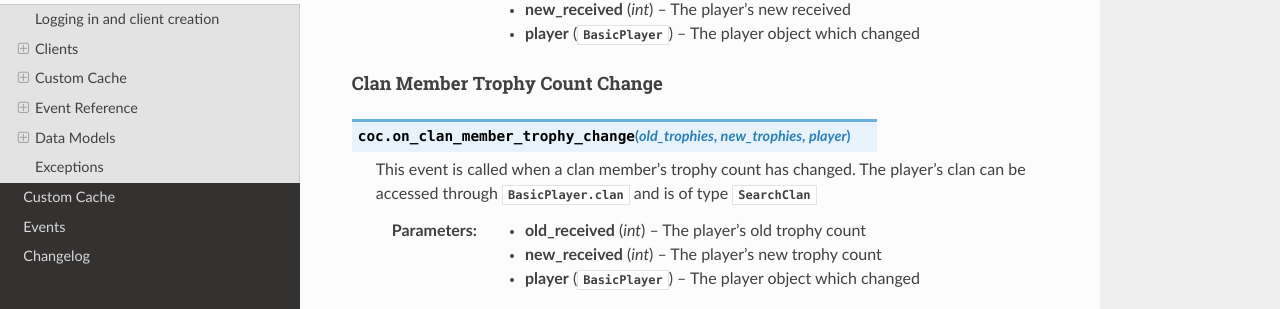
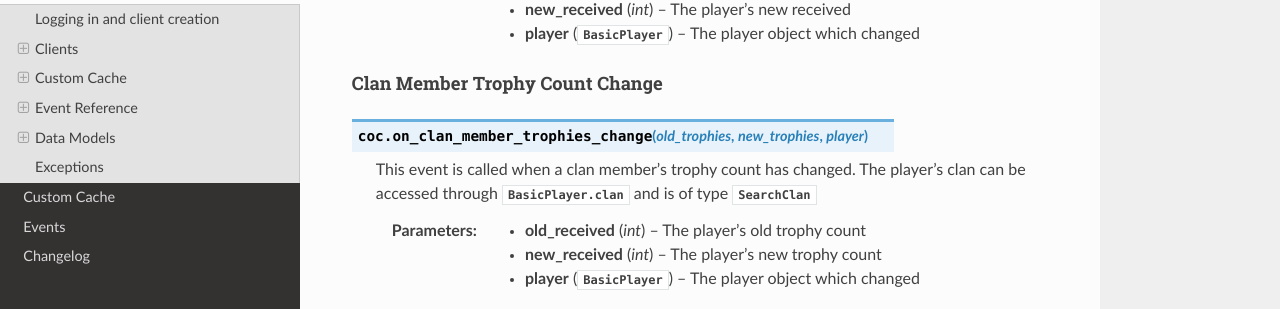
Before and after one commit to mathsman5133/coc.py, a Sphinx documentation site: the page built from docs/api.rst, in a window 1280 px wide and 1400 px high, scrolled down 5816 px. Shown: the part 132-441 px from the top of the window. Built offline with Sphinx 7.4.7 and the Read the Docs theme 2.0.0, drawn with Linux system fonts in a browser that asks for light colours.

Commit message:
Few inconsistencies in docs for events

```diff
--- a/docs/api.rst
+++ b/docs/api.rst
@@ -350,12 +350,12 @@ Clan Member Received
     :param player: The player object which changed
     :type player: :class:`BasicPlayer`
 
-.. _on_clan_member_trophy_change:
+.. _on_clan_member_trophies_change:
 
 Clan Member Trophy Count Change
 ^^^^^^^^^^^^^^^^^^^^^^^^^^^^^^^^
 
-.. py:function:: on_clan_member_trophy_change(old_trophies, new_trophies, player)
+.. py:function:: on_clan_member_trophies_change(old_trophies, new_trophies, player)
 
     This event is called when a clan member's trophy count has changed.
     The player's clan can be accessed through :attr:`BasicPlayer.clan` and is of type :class:`SearchClan`
--- a/docs/events.rst
+++ b/docs/events.rst
@@ -59,9 +59,9 @@ These are enumerated below, with their appropriate group:
 +----------------------------------------------+-------------------------------------+
 | :ref:`on_clan_member_received`               | :ref:`clan_event_group`             |
 +----------------------------------------------+-------------------------------------+
-| :ref:`on_clan_member_trophy_change`          | :ref:`clan_event_group`             |
+| :ref:`on_clan_member_trophies_change`        | :ref:`clan_event_group`             |
 +----------------------------------------------+-------------------------------------+
-| :ref:`on_clan_member_versus_trophy_change`   | :ref:`clan_event_group`             |
+| :ref:`on_clan_member_versus_trophies_change` | :ref:`clan_event_group`             |
 +----------------------------------------------+-------------------------------------+
 | :ref:`on_clan_member_role_change`            | :ref:`clan_event_group`             |
 +----------------------------------------------+-------------------------------------+
```
Also changed, not shown: other parts of docs/api.rst (+1 -1 lines).
